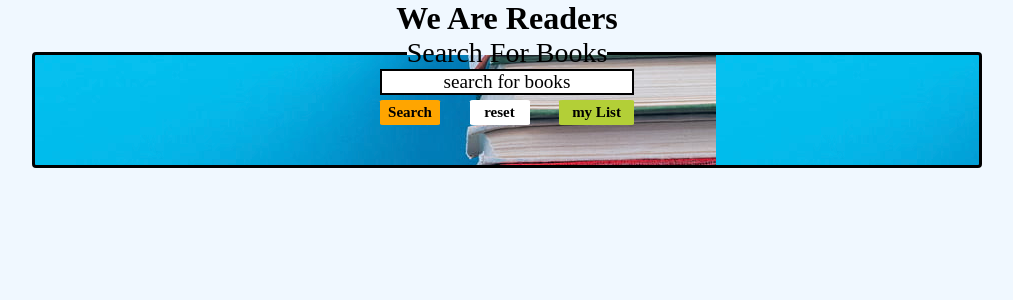
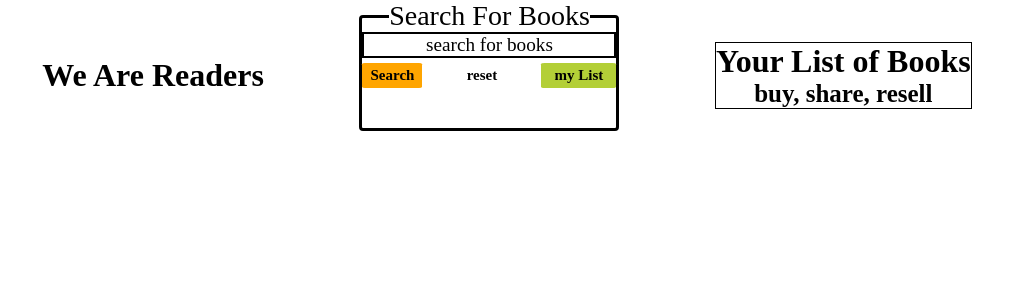
Before and after one commit to Benjamin-Schmitt/WeAreReaders, a React (Create React App) app: page / in a window 1280 px wide. Shown: the top 300 px of the page, without its empty margins (133-1146 px from the left). Built offline with nearby package versions, Linux system fonts and the light colour scheme; a web font is replaced by a local one.

Commit message:
basic list to add books to

```diff
--- a/src/App.js
+++ b/src/App.js
@@ -1,6 +1,7 @@
 import './App.css';
 import { SearchBooks } from './search.jsx';
 import { NavBar } from './nav.jsx'
+import { MyList } from './myList.jsx';
 
 
 function App() {
--- a/src/index.css
+++ b/src/index.css
@@ -10,11 +10,13 @@
 
 body {
     font-family: 'Exo', sans-serif;
-    background-color: aliceblue;
+    /* background-color: aliceblue; */
+    background-color: white;
 }
 
 li {
-    background-color: rgb(0, 255, 170);
+    /* background-color: rgb(0, 255, 170); */
+    background-color: white;
 }
 
 a {
@@ -90,10 +92,9 @@ input:focus::placeholder {
     margin: 5px;
 }
 
-
 fieldset {
     height: 125px;
-    background-image: url(/img/buch_4.png);
+    /* background-image: url(/img/buch_4.png); */
     margin: 0 25px 0 25px;
     border:3px solid red var(--color-shadow, currentColor);
     border-radius: 4px;
@@ -110,7 +111,6 @@ legend {
     margin-right: auto;
 }
 
-
 .response {
     width: 100%;
     height: auto;
@@ -118,13 +118,11 @@ legend {
     background: white !important;
 }
 
-
 .flex {
     display: flex;
     flex-direction: row;
     justify-content: center;
 }
-
 
 li {
     list-style: none;
@@ -133,7 +131,6 @@ li {
     margin-top: 15px;
     margin-bottom: 25px;
 }
-
 
 
 /* output */
@@ -215,7 +212,6 @@ li {
     width: 250px;
 }
 
-
 .myList {
     background: rgb(179, 207, 55);
     color: black;
@@ -229,9 +225,13 @@ li {
     margin: 5px 0px 5px 5px;
 }
 
+.box {
+    display: flex;
+    flex-direction: row;
+}
 
 .myList:hover {
-    background: rgb(26, 225, 122);
+    /* background: rgb(26, 225, 122); */
     color: black;
     border: 2px solid black;
     border-radius: 5%;
@@ -241,6 +241,19 @@ li {
     height: 25px;
     margin: 5px 0px 5px 5px;
     cursor: pointer;
+}
+
+.list-group {
+    display: flex;
+    flex-direction: column;
+    justify-content: center;
+    align-content: center;
+    border: 1px solid black;
+}
+.list-group-item {
+    border: 1px dotted black;
+    margin: 0;
+    padding: 0;
 }
 
 label {
--- a/src/myList.jsx
+++ b/src/myList.jsx
@@ -1,4 +1,43 @@
 import React, { useState } from 'react'
 import axios from 'axios'
 
-<h1>My List</h1>
+export function MyList(props) {
+
+    return (
+    <div className="list-group">
+        <h1>Your List of Books</h1>
+        <label>buy, share, resell</label>
+        <ul>
+          {
+            props.clickedBooks.map(
+                function (book, index) {
+                    console.log(book)
+                    return (
+                        <div className="list-group-item">
+                            <li  key={index}>{book.title}</li>
+                        </div>
+                    )
+                }
+            )}
+
+        </ul>
+    </div>
+    )
+}
+
+/*
+task: add clicked books to MyList when add to list button is clicked
+    to add clicked books, we need to first get id/name/title of the clicked book
+        then we add it to a variable
+            we pass the variable as props to MyList
+
+    to add clicked books, we need to also have a function onClick that handles this process
+
+    Necessary work:
+    1. get id/title of book that has been clicked
+    2. create array,  -DONE-
+        then save book title to array, saving means using useState function
+    3. pass whole array to MyList
+    4. create onClick attribute to add to list button
+    5. create handler for button
+*/
--- a/src/search.jsx
+++ b/src/search.jsx
@@ -1,9 +1,11 @@
 import React, { useState } from 'react'
 import axios from 'axios'
+import { MyList } from './myList.jsx';
 
 export function SearchBooks() {
     const [books, setBooks] = useState([]);
     const [query, setQuery] = useState('');
+    const [clickedBooks, setClickedBooks] = useState([]);
 
     const handleSubmit = (event) => {
         event.preventDefault();
@@ -16,9 +18,12 @@ export function SearchBooks() {
             })
         }
 
+        console.log(books)
+        console.log(clickedBooks)
+
     return (
         <div>
-            <div>
+            <div className="box">
             <h1>We Are Readers</h1>
             <form onSubmit={handleSubmit}>
                 <fieldset>
@@ -40,6 +45,8 @@ export function SearchBooks() {
                     </nav>
                 </fieldset>
             </form>
+            <MyList
+            clickedBooks={clickedBooks}/>
             </div>
 
             <ul className="output">
@@ -50,11 +57,17 @@ export function SearchBooks() {
                     let saleButton = null;
                     let listButton = null;
 
+                    function addBooks() {
+                        setClickedBooks(clickedBooks => [...clickedBooks, book.volumeInfo]);
+                        console.log(clickedBooks)
+                       /*  clickedBooks.push(book.volumeInfo.title) */
+                    }
+
                     function forSale() {
                         if(book.saleInfo.buyLink) {
                             sale = book.saleInfo.buyLink;
                             return ([saleButton = <button className="saleButton"><a href={sale} className="saleLink">kaufen</a></button>,
-                            <button className="listButton">add to list</button>
+                            <button className="listButton" onClick={addBooks}>add to list</button>
                         ])
                         }
                         else {
@@ -79,5 +92,6 @@ export function SearchBooks() {
             </ul>
         </div>
     )
+
 }
 export default SearchBooks
```
